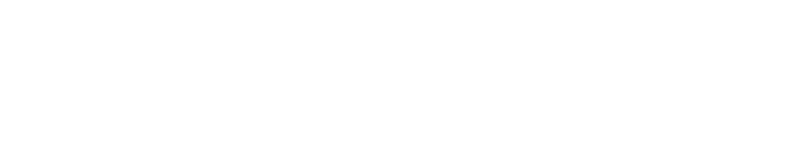
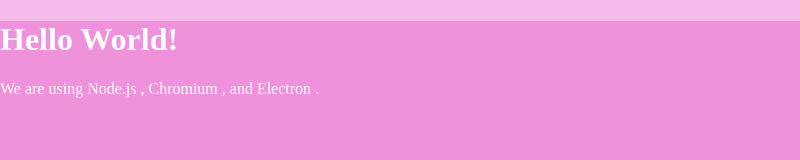
Before and after one commit to joshuakristanto/EchosTeam4, an Electron app: page Overlay/index.html in a window 800 px wide. Drawn offline with Linux system fonts and the light colour scheme.

Commit message:
Chnanged Color

```diff
--- a/Overlay/CSS/style.css
+++ b/Overlay/CSS/style.css
@@ -3,5 +3,6 @@
      margin: 0;
      padding: 0;
     /* background-color: #b1a459*/;
+    background:rgba(226, 59, 190, 0.336);
      color: #ffffff;
          }
--- a/Overlay/main.js
+++ b/Overlay/main.js
@@ -22,6 +22,7 @@
   mainWindow.setAlwaysOnTop(true, "floating");
 mainWindow.setVisibleOnAllWorkspaces(true);
 mainWindow.setFullScreenable(false);
+// mainWindow.setIgnoreMouseEvents(true);
   // and load the index.html of the app.
   mainWindow.loadFile('index.html')
 
--- a/Overlay/package.json
+++ b/Overlay/package.json
@@ -18,5 +18,8 @@
   "license": "CC0-1.0",
   "devDependencies": {
     "electron": "^7.1.11"
+  },
+  "dependencies": {
+    "package.json": "^2.0.1"
   }
 }
```
Also changed, not shown: 2 other files.
